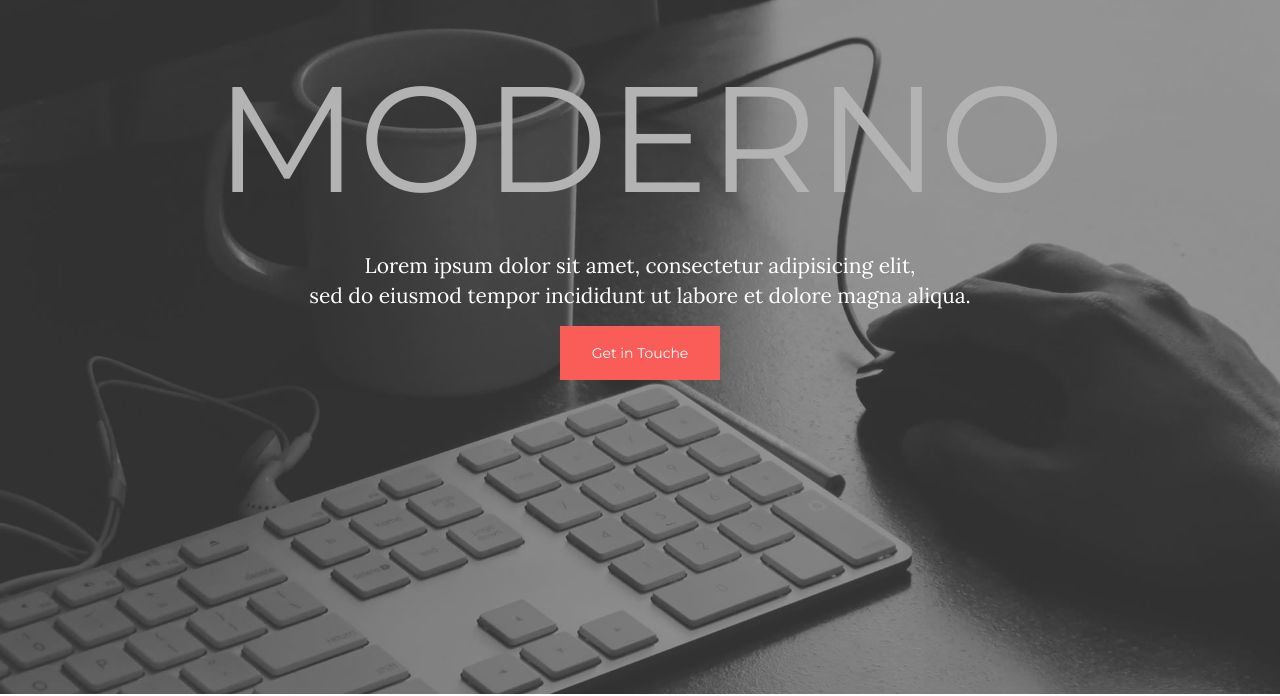
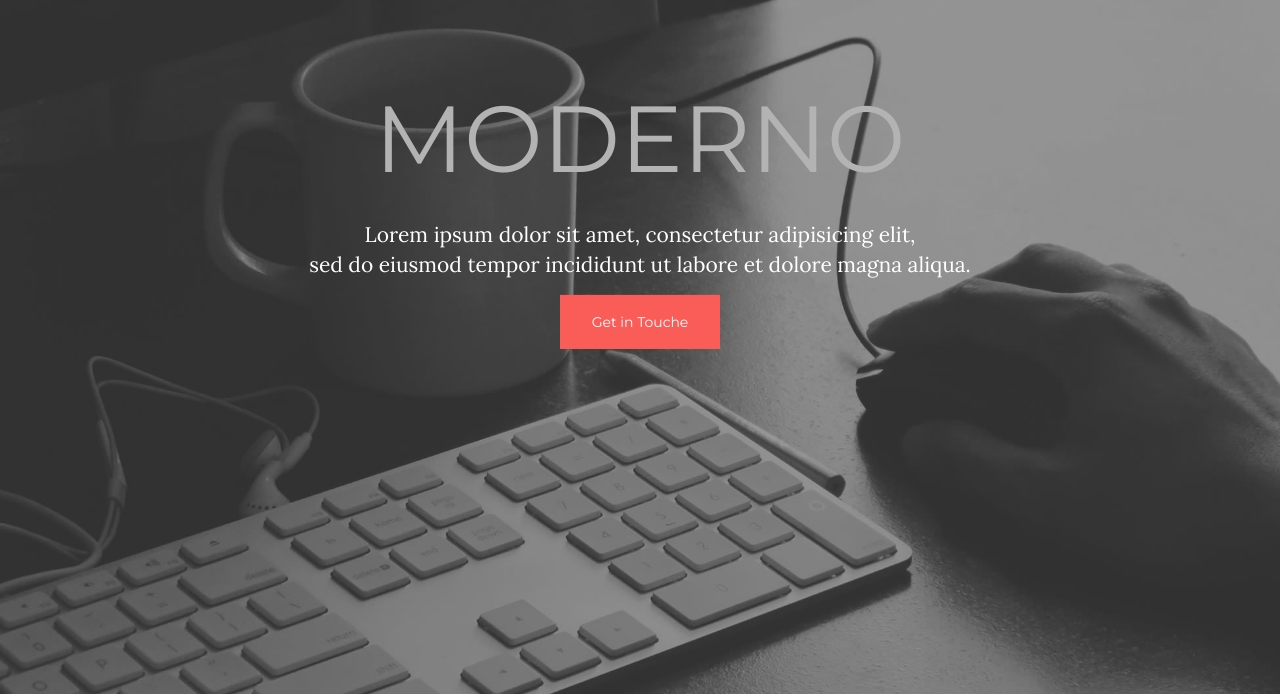
Before and after one commit to druzenje-ucenje/sajt1, a plain HTML site: page index.html in a window 1280 px wide. Shown: the part 106-802 px from the top of the page. Drawn offline with nearby package versions, Linux system fonts and the light colour scheme; some packages are replaced by stand-ins of ours; a script that the page names is missing.

Commit message:
Fixed #4

```diff
--- a/css/style.css
+++ b/css/style.css
@@ -407,6 +407,6 @@ ul.social-icons > li > a{
 
 	.jumbotron h1,
 	.jumbotron .h1 {
-		font-size: 10em;
+		font-size: 6.25em;
 	}
 }
```
